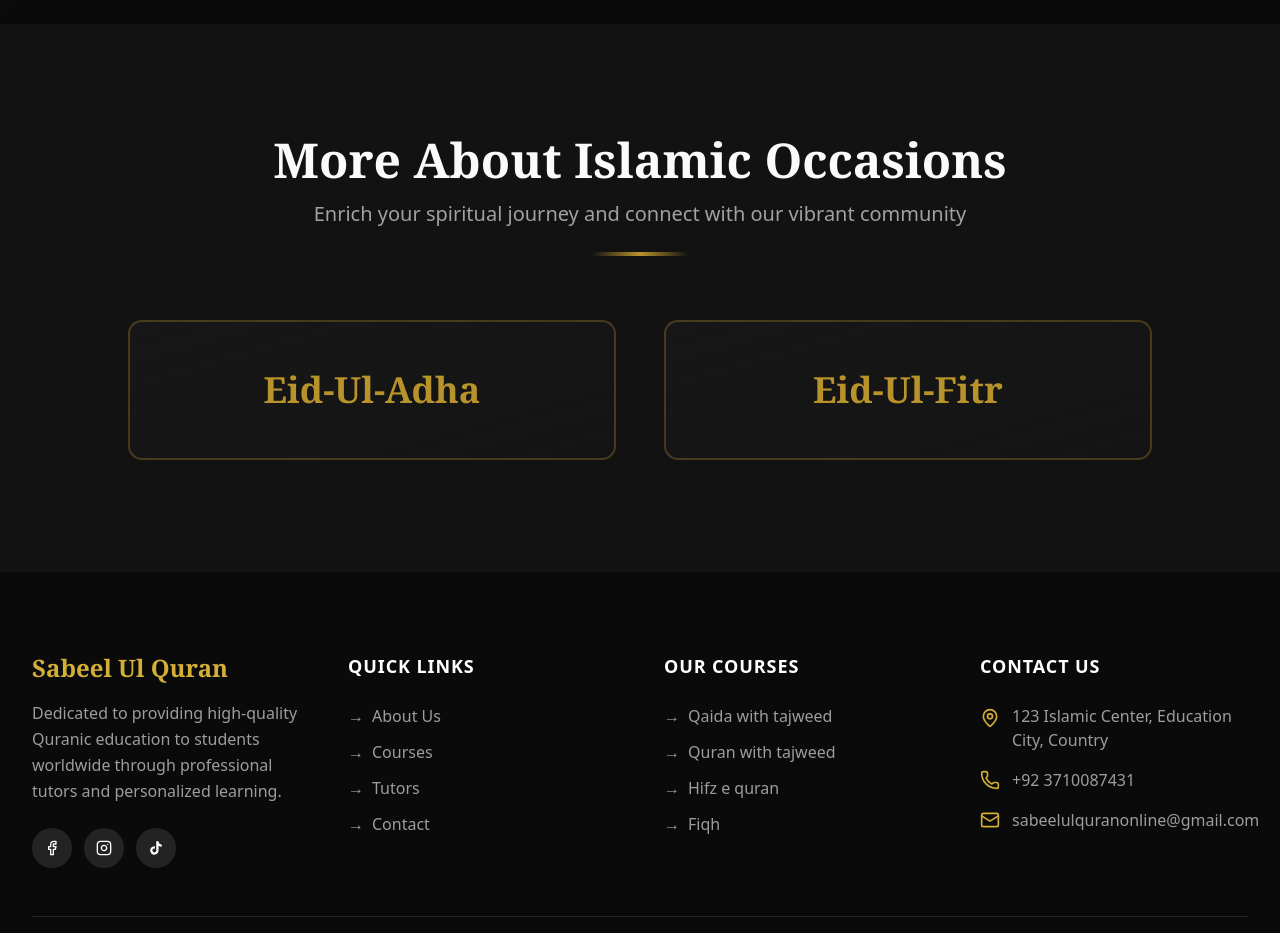
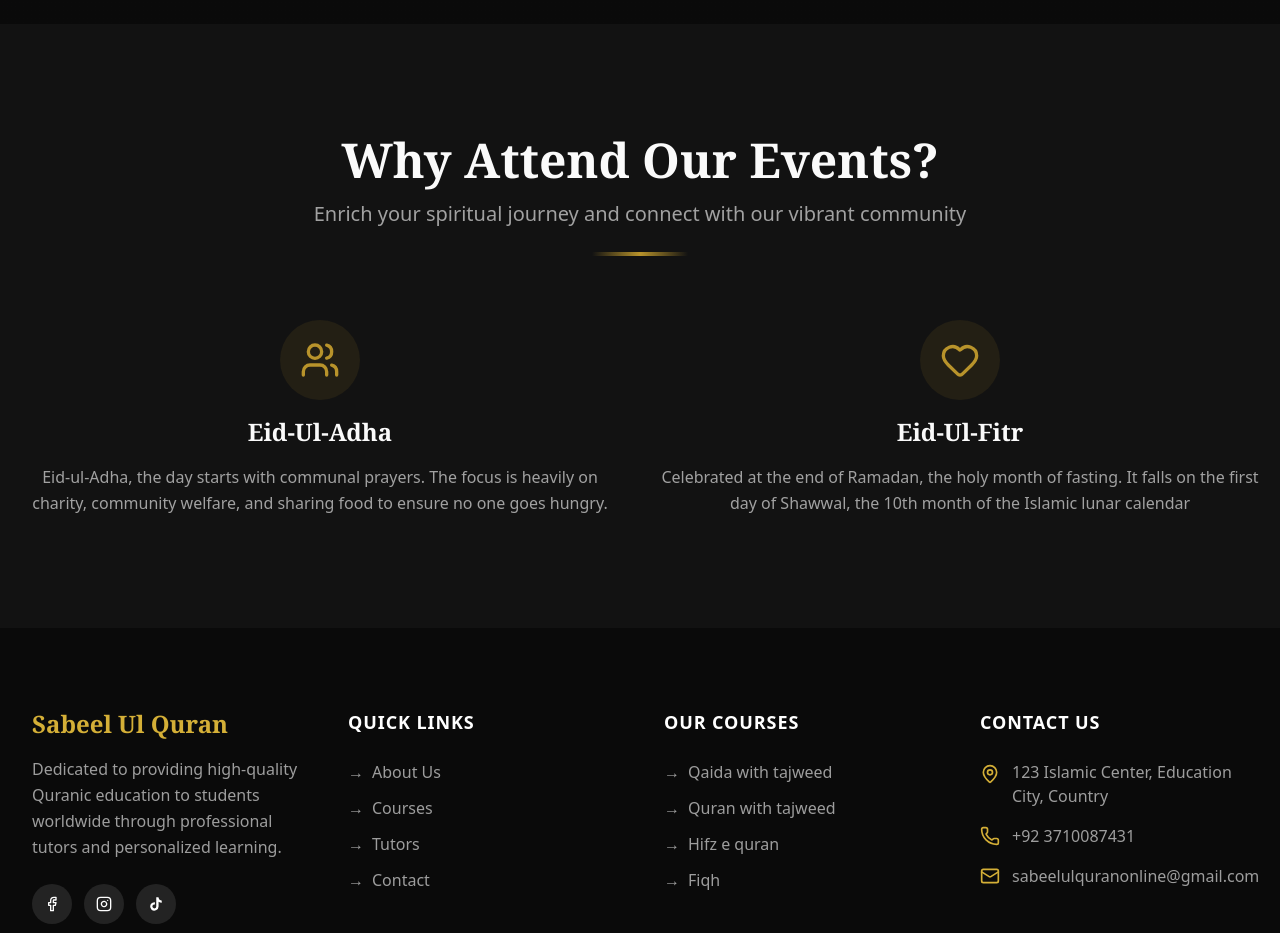
Before and after one commit to unainr/sabeel-ul-quran, a Next.js app: page /events in a window 1280 px wide. Shown: the part 1480-2413 px from the top of the page. Built offline with nearby package versions, Linux system fonts and the light colour scheme.

Commit message:
changes-text

```diff
--- a/modules/about/ui/components/team-testimonials-section.tsx
+++ b/modules/about/ui/components/team-testimonials-section.tsx
@@ -9,7 +9,7 @@ const team = [
     id: 1,
     name: "Sidra Siraj",
     role: "Islamic Scholar",
-    image: "/images/slider/slider_quran_study_1770137489630.png",
+    image: "/images/q7.jpg",
     description: "Bachelors in english literature & 12 years experience in teaching quran and other subjects.",
   },
   {
@@ -81,7 +81,7 @@ export function TeamTestimonialsSection() {
         </motion.div>
 
         {/* Team Grid */}
-        <div className="grid md:grid-cols-3 gap-8 max-w-6xl mx-auto mb-20">
+        <div className="grid grid-cols-1 gap-6 sm:grid-cols-2 lg:grid-cols-4">
           {team.map((member, index) => (
             <motion.div
               key={member.id}
--- a/modules/events/ui/components/events-features-section.tsx
+++ b/modules/events/ui/components/events-features-section.tsx
@@ -1,21 +1,26 @@
 "use client";
 
+import { Heart, Users } from "lucide-react";
 import { motion } from "motion/react";
 
 const features = [
   {
     id: 1,
+     icon: Users,
     title: "Eid-Ul-Adha",
+      description: "Eid-ul-Adha, the day starts with communal prayers. The focus is heavily on charity, community welfare, and sharing food to ensure no one goes hungry.",
   },
   {
     id: 2,
+      icon: Heart,
     title: "Eid-Ul-Fitr",
+      description: "Celebrated at the end of Ramadan, the holy month of fasting. It falls on the first day of Shawwal, the 10th month of the Islamic lunar calendar",
   },
 ];
 
 export function EventsFeaturesSection() {
   return (
-    <section className="py-20 md:py-28 bg-muted/30">
+  <section className="py-20 md:py-28 bg-muted/30">
       <div className="container mx-auto px-4">
         {/* Section Header */}
         <motion.div
@@ -26,7 +31,7 @@ export function EventsFeaturesSection() {
           className="text-center mb-16"
         >
           <h2 className="text-3xl md:text-5xl font-bold text-foreground font-serif mb-4">
-            More About Islamic Occasions
+            Why Attend Our Events?
           </h2>
           <p className="text-muted-foreground text-lg md:text-xl max-w-3xl mx-auto">
             Enrich your spiritual journey and connect with our vibrant community
@@ -35,7 +40,7 @@ export function EventsFeaturesSection() {
         </motion.div>
 
         {/* Features Grid */}
-        <div className="grid sm:grid-cols-1 md:grid-cols-2 gap-8 md:gap-12 max-w-5xl mx-auto">
+        <div className="grid sm:grid-cols-2 lg:grid-cols-2 gap-6 md:gap-8 max-w-7xl mx-auto">
           {features.map((feature, index) => (
             <motion.div
               key={feature.id}
@@ -43,11 +48,20 @@ export function EventsFeaturesSection() {
               whileInView={{ opacity: 1, y: 0 }}
               viewport={{ once: true }}
               transition={{ duration: 0.6, delay: index * 0.1 }}
-              className="text-center bg-gradient-to-br from-card to-card/50 border-2 border-gold-500/30 rounded-xl p-12 hover:border-gold-500 hover:shadow-2xl hover:shadow-gold-500/20 transition-all duration-300 hover:scale-105"
+              className="text-center space-y-4"
             >
-              <h3 className="text-3xl md:text-4xl font-bold text-gold-500 font-serif">
+              {/* Icon */}
+              <div className="mx-auto w-20 h-20 rounded-full bg-gold-500/10 flex items-center justify-center group-hover:bg-gold-500/20 transition-colors">
+                <feature.icon className="w-10 h-10 text-gold-500" />
+              </div>
+
+              {/* Content */}
+              <h3 className="text-xl md:text-2xl font-bold text-foreground font-serif">
                 {feature.title}
               </h3>
+              <p className="text-muted-foreground leading-relaxed">
+                {feature.description}
+              </p>
             </motion.div>
           ))}
         </div>
--- a/modules/home/ui/components/donation-section.tsx
+++ b/modules/home/ui/components/donation-section.tsx
@@ -40,8 +40,7 @@ export function DonationSection() {
           >
             <div className="text-[#d4a853] font-serif text-3xl mb-4">الله</div>
             <h2 className="text-5xl md:text-6xl font-bold mb-12 font-serif uppercase leading-tight">
-              SUPPORT US,<br />
-              WE NEED YOUR HELP.
+              FEEL FREE TO <br /> JOIN
             </h2>
           </motion.div>
 
@@ -85,7 +84,7 @@ export function DonationSection() {
             transition={{ duration: 0.6, delay: 0.4 }}
             className="text-white/70 italic text-lg leading-relaxed max-w-2xl"
           >
-            May Allah bless you! Thank you. Those who (in charity) spend of their goods by night and by day, in secret and in public, have their reward with their Lord.
+            May Allah bless you.
           </motion.blockquote>
 
 
--- a/modules/programs/ui/components/program-card.tsx
+++ b/modules/programs/ui/components/program-card.tsx
@@ -61,10 +61,10 @@ export function ProgramCard({
         </div> */}
 
         {/* Price */}
-        <div className="absolute bottom-4 left-4">
+        {/* <div className="absolute bottom-4 left-4">
           <div className="text-gold-400 text-sm font-semibold mb-1">Starting from</div>
           <div className="text-3xl font-bold text-white">{price}</div>
-        </div>
+        </div> */}
       </div>
 
       {/* Content */}
```
Also changed, not shown: 1 other file (tests, documents, lock files or other folders).
